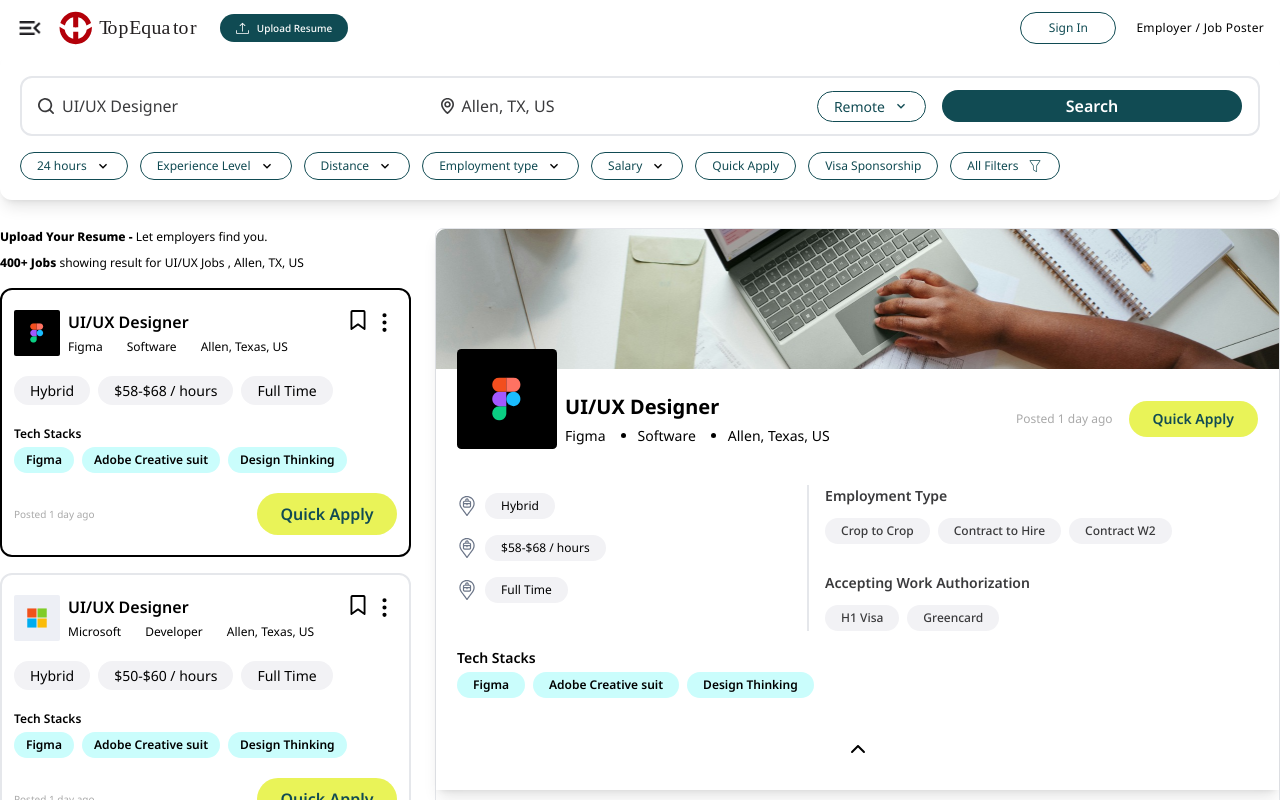
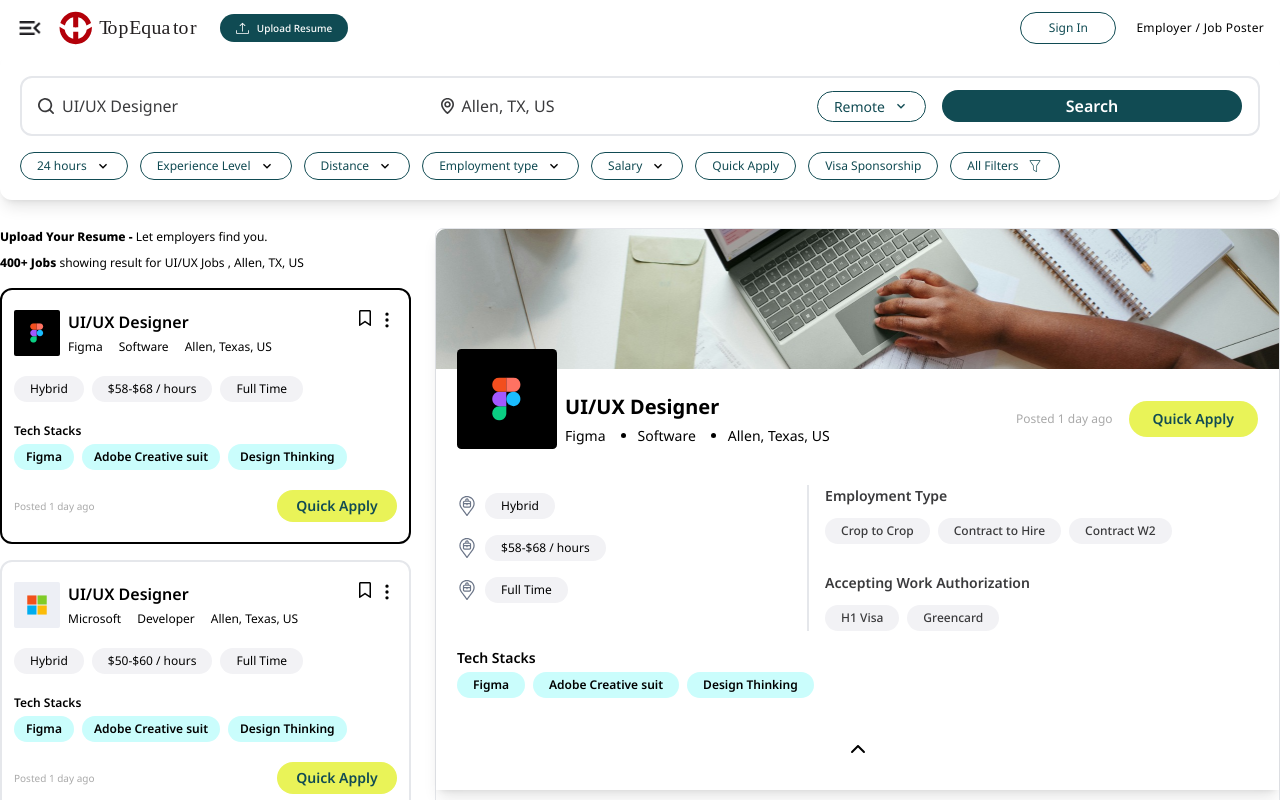
Before and after one commit to Sandeep1908/hirehour, a React (Vite) app: page /searchjob in a window 1280 px wide. Shown: the top 800 px of the page. Built offline with nearby package versions, Linux system fonts and the light colour scheme.

Commit message:
feat(component): make font smaller

```diff
--- a/src/components/job-seekers/JobCard.tsx
+++ b/src/components/job-seekers/JobCard.tsx
@@ -26,7 +26,7 @@ const JobCard: React.FC<JobCardProps> = ({setIsOpen,data,setId,jobDataId }) => {
                     <img className='w-[46px] h-[46px]' src={data.img} alt="" />
                     <div className='h-auto'>
                         <p className='text-base font-semibold'>{data.title}</p>
-                        <ul className='flex  gap-4 md:gap-6 text-[12px] mt-1'>
+                        <ul className='flex  gap-4  text-[12px] mt-1'>
 
                             <li>{data.company}</li>
                             <li>{data.designation}</li>
@@ -35,10 +35,10 @@ const JobCard: React.FC<JobCardProps> = ({setIsOpen,data,setId,jobDataId }) => {
                     </div>
                 </div>
                 <div className='flex gap-1 items-start ' >
-                <FaRegBookmark size={20}/>
+                <FaRegBookmark size={16}/>
                 <div className='relative '>
 
-                <LuMoreVertical size={25} onClick={()=>setIsShareModal(!isShareModal)} className='cursor-pointer '/>
+                <LuMoreVertical size={20} onClick={()=>setIsShareModal(!isShareModal)} className='cursor-pointer '/>
                 <div className={`  bg-[#FFFFFF]  shadow-md absolute top-9 right-0 rounded-lg flex flex-col  transition-all duration-300 ${isShareModal ? 'opacity-1 translate-y-[-10px] z-[40] ' : 'opacity-0 z-[-300]'}`}>
 
                     <div className="flex  items-center px-5 py-2 gap-2 cursor-pointer" onClick={()=>{setShowReport(true)}}>
@@ -69,13 +69,13 @@ const JobCard: React.FC<JobCardProps> = ({setIsOpen,data,setId,jobDataId }) => {
 
 
                 <div className='px-4 py-1 bg-[#F2F2F5] rounded-full'>
-                    <p className='text-[14px]'>{data.mode}</p>
+                    <p className='text-[12px]'>{data.mode}</p>
                 </div>
                 <div className='px-4 py-1 bg-[#F2F2F5] rounded-full'>
-                    <p className='text-[14px]'>{data.pay} / hours</p>
+                    <p className='text-[12px]'>{data.pay} / hours</p>
                 </div>
                 <div className='px-4 py-1 bg-[#F2F2F5] rounded-full'>
-                    <p className='text-[14px]'>{data.workTime}</p>
+                    <p className='text-[12px]'>{data.workTime}</p>
                 </div>
 
             </div>
@@ -108,8 +108,8 @@ const JobCard: React.FC<JobCardProps> = ({setIsOpen,data,setId,jobDataId }) => {
 
             <div className='flex justify-between items-center'>
                 <p className='text-[#A9A9A9] text-[10px] font-normal '>Posted 1 day ago</p>
-                 <div onClick={()=>{setIsOpen(true)}} className={`cursor-pointer w-[140px] h-[42px] flex justify-center items-center ${showIcon ? "bg-[#114B53]": "bg-[#E9F358]"}  rounded-full`} onMouseEnter={()=>{setShowIcon(!showIcon)}} onMouseLeave={()=>{setShowIcon(!showIcon)}}>
-                  {showIcon?   <BsFillLightningFill className='text-white' />:    <p className='text-[#114B53] text-base font-semibold'>Quick Apply</p> }
+                 <div onClick={()=>{setIsOpen(true)}} className={`cursor-pointer w-[120px] h-[32px] flex justify-center items-center ${showIcon ? "bg-[#114B53]": "bg-[#E9F358]"}  rounded-full`} onMouseEnter={()=>{setShowIcon(!showIcon)}} onMouseLeave={()=>{setShowIcon(!showIcon)}}>
+                  {showIcon?   <BsFillLightningFill className='text-white' />:    <p className='text-[#114B53] text-sm font-semibold'>Quick Apply</p> }
 
 
                  </div>
```
